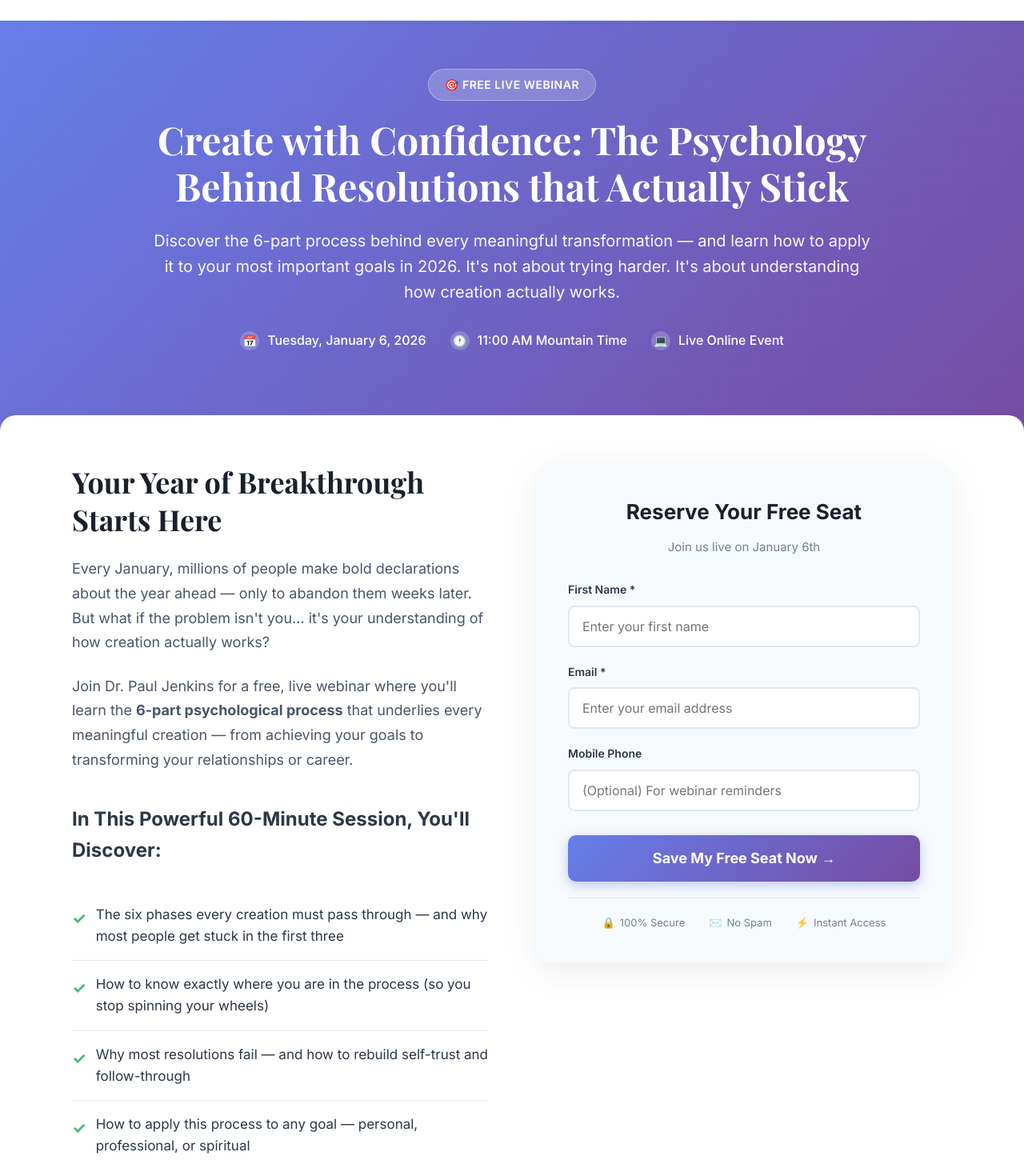
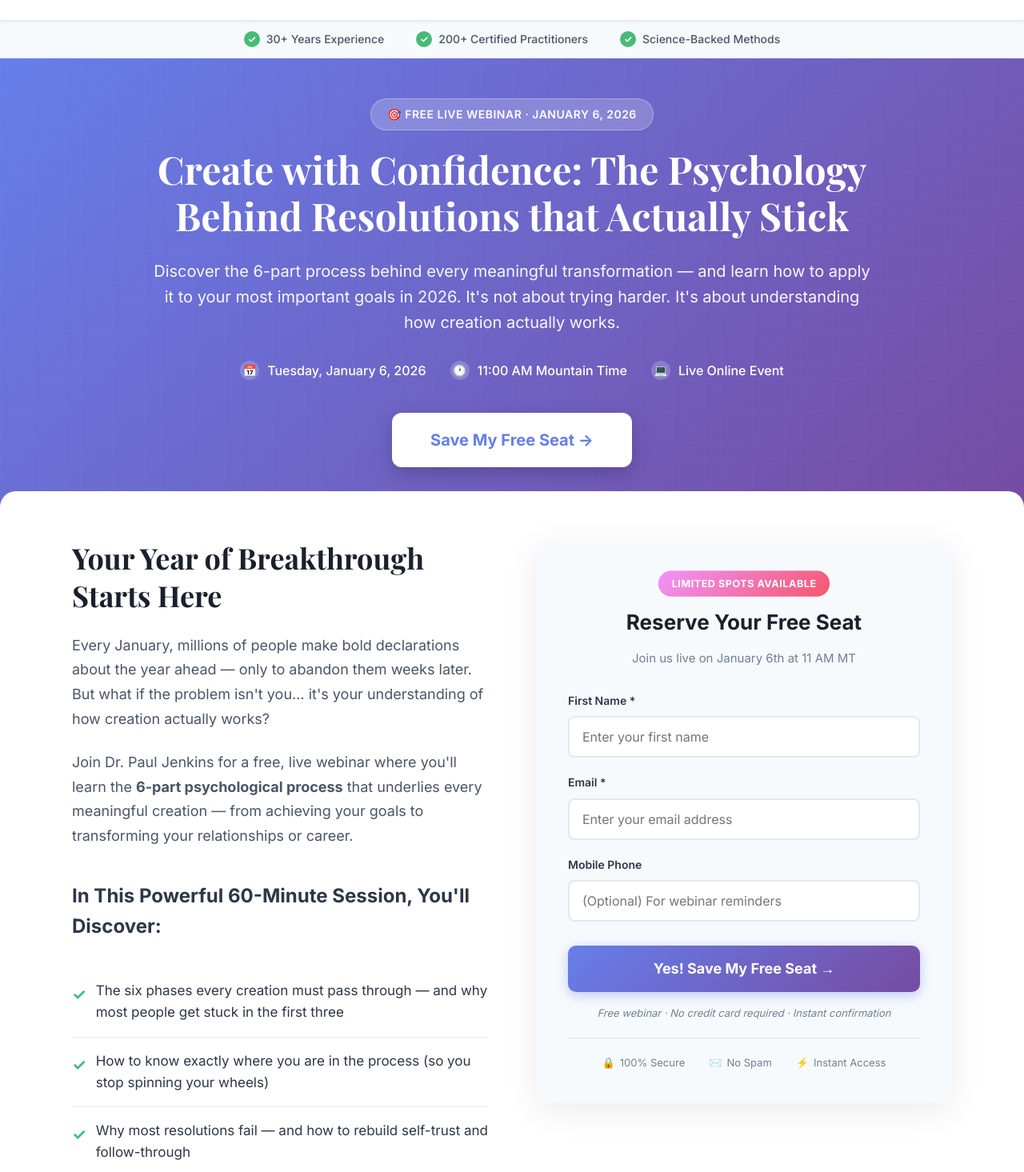
Before and after one commit to rbradshaw9/pagebuilder, a website: page create-with-confidence/index.html in a window 1280 px wide. Shown: the part 73-1538 px from the top of the page at 80% size. Drawn offline with nearby package versions, Linux system fonts and the light colour scheme.

Commit message:
Professional conversion optimization: Add social proof, .ics download, urgency elements, improved mobile UX, and enhanced visual hierarchy

```diff
--- a/create-with-confidence/assets/css/styles.css
+++ b/create-with-confidence/assets/css/styles.css
@@ -2,6 +2,10 @@
     margin: 0;
     padding: 0;
     box-sizing: border-box;
+}
+
+html {
+    scroll-behavior: smooth;
 }
 
 body {
@@ -33,11 +37,49 @@ body {
     width: auto;
 }
 
+/* Social Proof Bar */
+.social-proof-bar {
+    background: #f7fafc;
+    border-bottom: 1px solid #e2e8f0;
+    padding: 12px 0;
+}
+
+.proof-items {
+    display: flex;
+    justify-content: center;
+    align-items: center;
+    gap: 40px;
+    flex-wrap: wrap;
+}
+
+.proof-item {
+    display: flex;
+    align-items: center;
+    gap: 8px;
+    font-size: 14px;
+    font-weight: 500;
+    color: #4a5568;
+}
+
+.proof-icon {
+    width: 20px;
+    height: 20px;
+    background: #48bb78;
+    color: white;
+    border-radius: 50%;
+    display: flex;
+    align-items: center;
+    justify-content: center;
+    font-size: 12px;
+    font-weight: 700;
+    flex-shrink: 0;
+}
+
 /* Hero Section */
 .hero {
     background: linear-gradient(135deg, #667eea 0%, #764ba2 100%);
     color: white;
-    padding: 60px 20px 80px;
+    padding: 50px 20px 70px;
     position: relative;
     overflow: hidden;
 }
@@ -95,7 +137,7 @@ body {
     justify-content: center;
     gap: 30px;
     flex-wrap: wrap;
-    margin-bottom: 40px;
+    margin-bottom: 32px;
 }
 
 .detail-item {
@@ -115,6 +157,26 @@ body {
     align-items: center;
     justify-content: center;
     font-size: 14px;
+}
+
+.hero-cta-button {
+    display: inline-block;
+    background: white;
+    color: #667eea;
+    padding: 18px 48px;
+    border-radius: 12px;
+    font-size: 20px;
+    font-weight: 700;
+    text-decoration: none;
+    box-shadow: 0 8px 24px rgba(0, 0, 0, 0.2);
+    transition: all 0.3s ease;
+    margin-top: 8px;
+}
+
+.hero-cta-button:hover {
+    transform: translateY(-3px);
+    box-shadow: 0 12px 32px rgba(0, 0, 0, 0.3);
+    background: #f7fafc;
 }
 
 /* Main Content */
@@ -193,6 +255,29 @@ body {
     margin-bottom: 30px;
 }
 
+.limited-badge {
+    display: inline-block;
+    background: linear-gradient(135deg, #f093fb 0%, #f5576c 100%);
+    color: white;
+    padding: 6px 16px;
+    border-radius: 20px;
+    font-size: 12px;
+    font-weight: 700;
+    text-transform: uppercase;
+    letter-spacing: 0.5px;
+    margin-bottom: 12px;
+    animation: pulse-badge 2s ease-in-out infinite;
+}
+
+@keyframes pulse-badge {
+    0%, 100% {
+        transform: scale(1);
+    }
+    50% {
+        transform: scale(1.05);
+    }
+}
+
 .form-header h3 {
     font-size: 26px;
     margin-bottom: 12px;
@@ -203,6 +288,14 @@ body {
 .form-header p {
     font-size: 15px;
     color: #718096;
+}
+
+.form-subtext {
+    text-align: center;
+    font-size: 13px;
+    color: #718096;
+    margin: 16px 0 20px 0;
+    font-style: italic;
 }
 
 .infusion-form {
@@ -257,6 +350,26 @@ body {
     font-family: 'Inter', sans-serif;
     box-shadow: 0 4px 15px rgba(102, 126, 234, 0.4);
     text-transform: none;
+    position: relative;
+    overflow: hidden;
+}
+
+.infusion-submit button::before {
+    content: '';
+    position: absolute;
+    top: 50%;
+    left: 50%;
+    width: 0;
+    height: 0;
+    border-radius: 50%;
+    background: rgba(255, 255, 255, 0.2);
+    transform: translate(-50%, -50%);
+    transition: width 0.6s, height 0.6s;
+}
+
+.infusion-submit button:hover::before {
+    width: 300px;
+    height: 300px;
 }
 
 .infusion-submit button:hover {
@@ -420,23 +533,38 @@ body {
 
 @media (max-width: 640px) {
     .hero {
-        padding: 40px 20px 60px;
+        padding: 30px 20px 50px;
     }
 
     .hero h1 {
-        font-size: 28px;
+        font-size: 26px;
+        line-height: 1.3;
     }
 
     .hero .subheading {
-        font-size: 16px;
+        font-size: 15px;
+    }
+
+    .webinar-badge {
+        font-size: 12px;
+        padding: 6px 16px;
     }
 
     .webinar-details {
-        gap: 15px;
+        gap: 12px;
+        flex-direction: column;
+        align-items: center;
     }
 
     .detail-item {
         font-size: 14px;
+    }
+
+    .hero-cta-button {
+        font-size: 18px;
+        padding: 16px 32px;
+        width: 100%;
+        max-width: 300px;
     }
 
     .form-section {
@@ -453,6 +581,7 @@ body {
 
     .benefits-list li {
         font-size: 15px;
+        padding: 12px 0;
     }
 
     .header-logo {
@@ -470,4 +599,16 @@ body {
     .footer-divider {
         margin: 0 10px;
     }
+
+    .proof-items {
+        gap: 20px;
+    }
+
+    .proof-item {
+        font-size: 12px;
+    }
+
+    .social-proof-bar {
+        padding: 10px 0;
+    }
 }
--- a/create-with-confidence/index.html
+++ b/create-with-confidence/index.html
@@ -16,10 +16,30 @@
             <img src="https://positivitypractitioner.com/hosted/images/23/407eed72ce48ff81c46edc5ce62f3a/62097104-0-LOGO-Live-on-Purpose.png" alt="Live On Purpose" class="header-logo">
         </div>
     </header>
+    <!-- Social Proof Bar -->
+    <section class="social-proof-bar">
+        <div class="container">
+            <div class="proof-items">
+                <div class="proof-item">
+                    <span class="proof-icon">✓</span>
+                    <span>30+ Years Experience</span>
+                </div>
+                <div class="proof-item">
+                    <span class="proof-icon">✓</span>
+                    <span>200+ Certified Practitioners</span>
+                </div>
+                <div class="proof-item">
+                    <span class="proof-icon">✓</span>
+                    <span>Science-Backed Methods</span>
+                </div>
+            </div>
+        </div>
+    </section>
+
     <!-- Hero Section -->
     <section class="hero">
         <div class="hero-content">
-            <div class="webinar-badge">🎯 FREE LIVE WEBINAR</div>
+            <div class="webinar-badge">🎯 FREE LIVE WEBINAR · JANUARY 6, 2026</div>
             <h1>Create with Confidence: The Psychology Behind Resolutions that Actually Stick</h1>
             <p class="subheading">Discover the 6-part process behind every meaningful transformation — and learn how to apply it to your most important goals in 2026. It's not about trying harder. It's about understanding how creation actually works.</p>
 
@@ -37,6 +57,7 @@
                     <span>Live Online Event</span>
                 </div>
             </div>
+            <a href="#register" class="hero-cta-button">Save My Free Seat →</a>
         </div>
     </section>
 
@@ -75,10 +96,11 @@
             </div>
 
             <!-- Form Column -->
-            <div class="form-section">
+            <div class="form-section" id="register">
                 <div class="form-header">
+                    <div class="limited-badge">Limited Spots Available</div>
                     <h3>Reserve Your Free Seat</h3>
-                    <p>Join us live on January 6th</p>
+                    <p>Join us live on January 6th at 11 AM MT</p>
                 </div>
 
                 <form accept-charset="UTF-8" action="https://bl843.infusionsoft.com/app/form/process/e4745f46eeaf638d8dcfe7b97115973a" class="infusion-form" id="inf_form_e4745f46eeaf638d8dcfe7b97115973a" method="POST">
@@ -102,9 +124,11 @@
                     </div>
 
                     <div class="infusion-submit">
-                        <button type="submit">Save My Free Seat Now →</button>
+                        <button type="submit">Yes! Save My Free Seat →</button>
                     </div>
                 </form>
+
+                <p class="form-subtext">Free webinar · No credit card required · Instant confirmation</p>
 
                 <div class="trust-indicators">
                     <div class="trust-item">
```
Also changed, not shown: create-with-confidence/assets/css/confirmation.css (+8 -0 lines), create-with-confidence/confirmation.html (+2 -2 lines), 1 other file.
